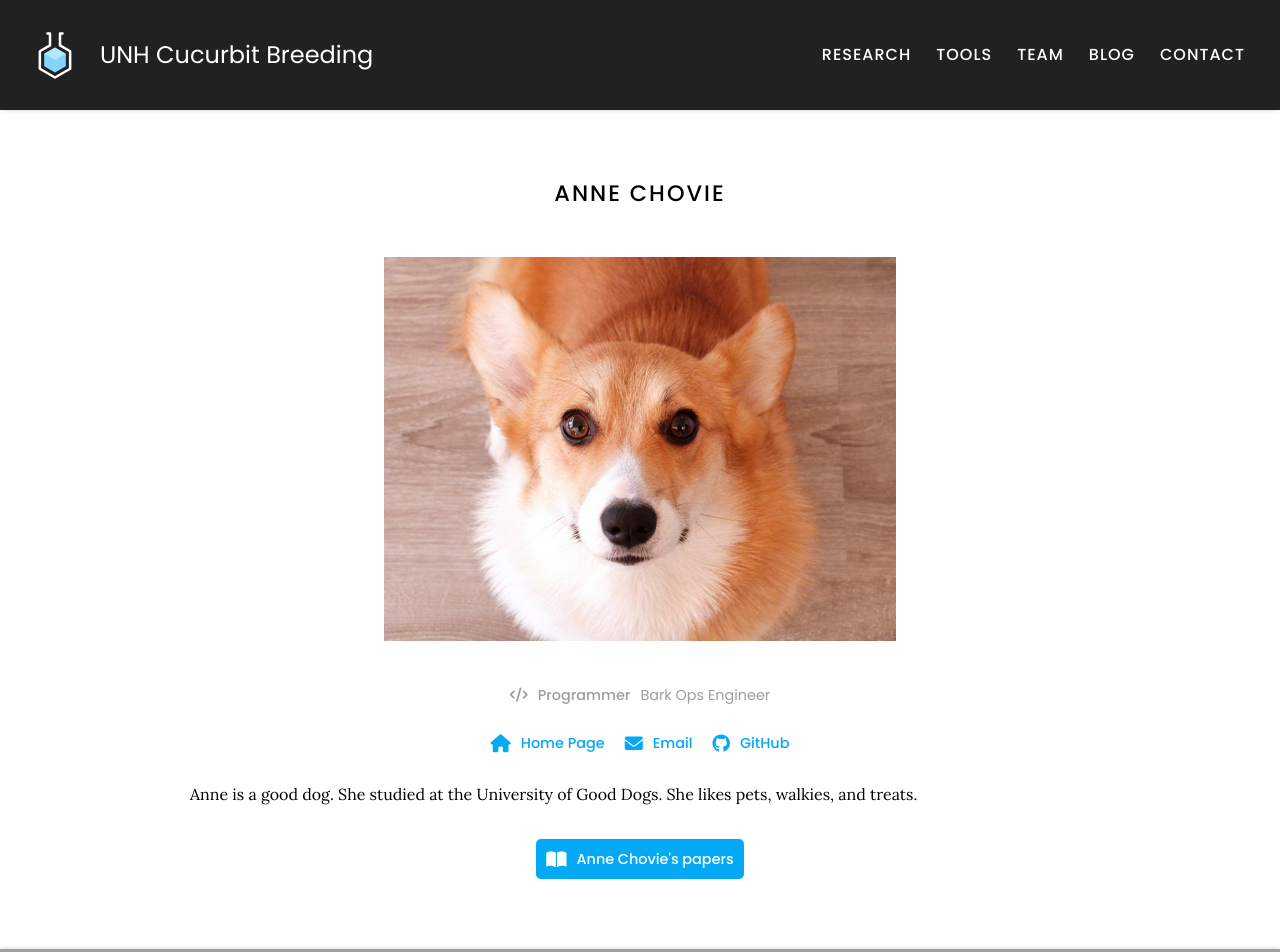
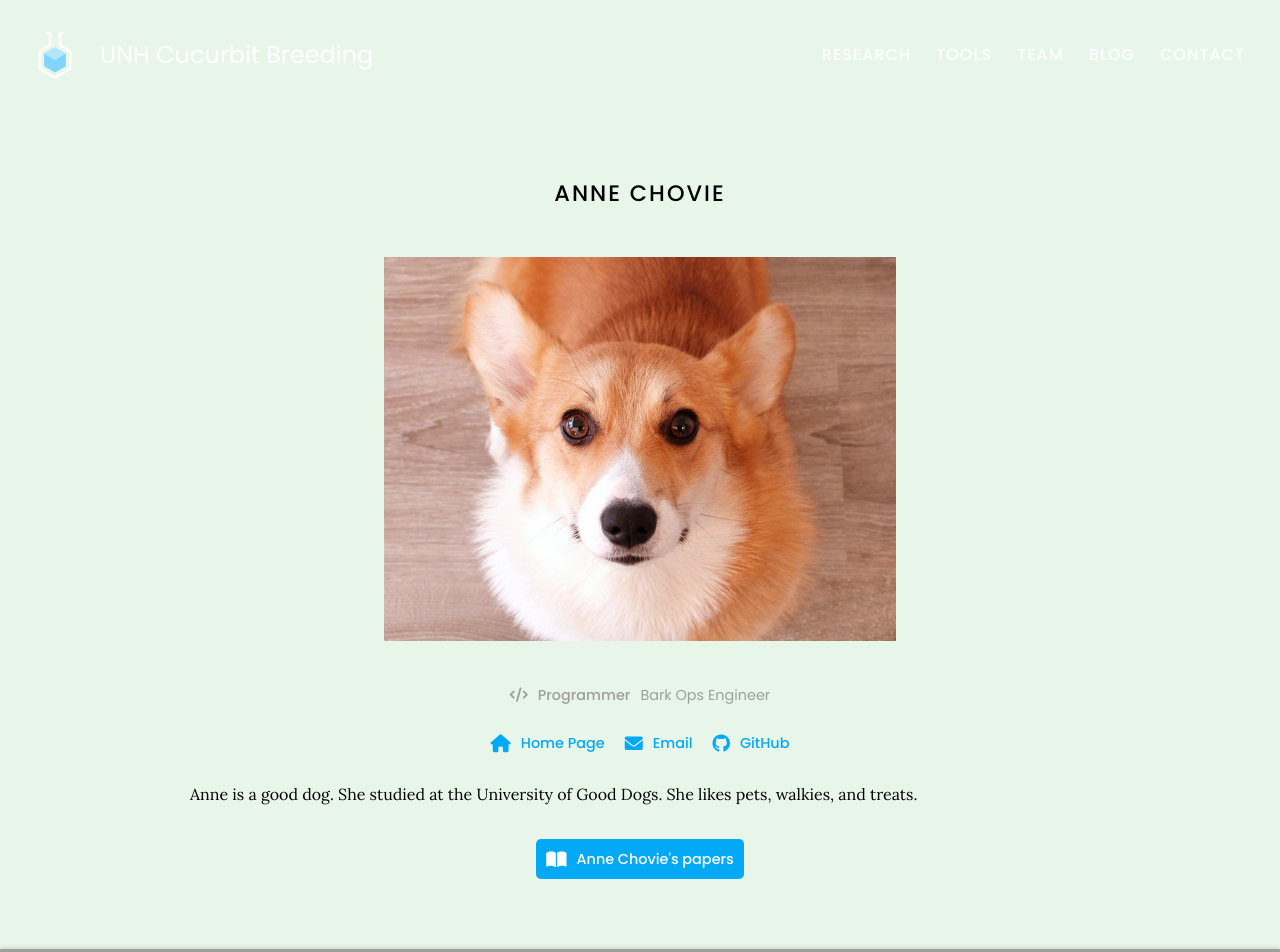
Before and after one commit to UNH-Cucurbits/unhcucurbits-website, a Jekyll site: the page built from _members/anne-chovie.md, in a window 1280 px wide. Shown: the top 952 px of the page. Built offline with Jekyll 4.4.1, drawn with Linux system fonts in a browser that asks for light colours; grey boxes are pictures that could not be loaded.

Commit message:
Update background.scss

```diff
--- a/css/background.scss
+++ b/css/background.scss
@@ -17,6 +17,7 @@
     right: 0;
     bottom: 0;
     background-image: var(--background);
+    background-color: $green-50;
     background-size: cover;
     background-repeat: no-repeat;
     background-position: 50% 50%;
```
